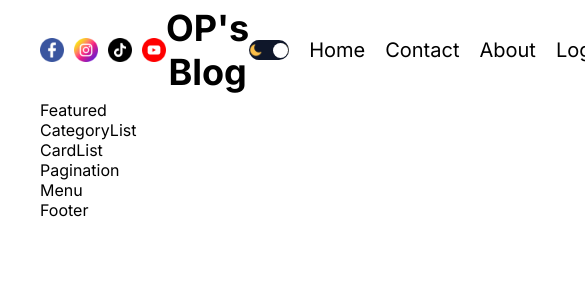
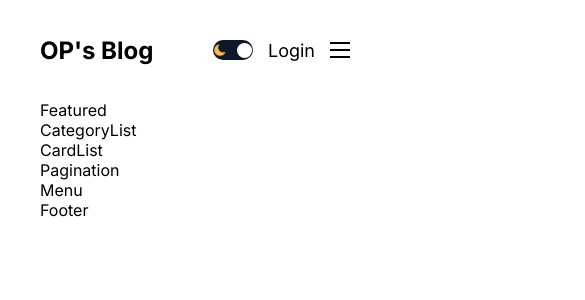
Before and after one commit to Op-Pautu/next-blog, a Next.js app: page / in a window 390 px wide. Shown: the top 300 px of the page, 585 px wide, since content can reach past the window. Built offline with nearby package versions, Linux system fonts and the light colour scheme.

Commit message:
Make menu a responsive hamburger

```diff
--- a/src/components/authLinks/AuthLinks.jsx
+++ b/src/components/authLinks/AuthLinks.jsx
@@ -1,7 +1,12 @@
+"use client";
+
 import Link from "next/link";
 import styles from "./authLinks.module.css";
+import { useState } from "react";
 
 const AuthLinks = () => {
+  const [open, setOpen] = useState(false);
+
   const status = "notauthenticated";
 
   return (
@@ -14,6 +19,26 @@
           <span className={styles.link}>Logout</span>
         </>
       )}
+      <div className={styles.burger} onClick={() => setOpen(!open)}>
+        <div className={styles.line}></div>
+        <div className={styles.line}></div>
+        <div className={styles.line}></div>
+      </div>
+      {open && (
+        <div className={styles.responsiveMenu}>
+          <Link href="/">Home</Link>
+          <Link href="/">About</Link>
+          <Link href="/">Contact</Link>
+          {status === "notauthenticated" ? (
+            <Link href="/">Login</Link>
+          ) : (
+            <>
+              <Link href="/write">Write</Link>
+              <span className={styles.link}>Logout</span>
+            </>
+          )}
+        </div>
+      )}
     </>
   );
 };
--- a/src/components/authLinks/authLinks.module.css
+++ b/src/components/authLinks/authLinks.module.css
@@ -1,3 +1,43 @@
 .link {
     cursor: pointer;
 }
+.burger {
+    width: 20px;
+    height: 16px;
+
+    flex-direction: column;
+    justify-content: space-between;
+    cursor: pointer;
+    display: none;
+}
+
+.line {
+    width: 100%;
+    height: 2px;
+    background-color: var(--textColor);
+
+}
+
+.responsiveMenu {
+    position: absolute;
+    top: 100px;
+    left: 0;
+    background-color: var(--bg);
+    height: calc(100vh - 100px);
+    width: 100%;
+    display: flex;
+    flex-direction: column;
+    align-items: center;
+    justify-content: center;
+    gap: 50px;
+    font-size: 36px;
+}
+
+@media screen and (max-width: 640px) {
+    .burger {
+        display: flex;
+    }
+    .link {
+        display: none;
+    }
+}
--- a/src/components/navbar/Navbar.jsx
+++ b/src/components/navbar/Navbar.jsx
@@ -15,9 +15,9 @@
       <div className={styles.logo}>OP&apos;s Blog</div>
       <div className={styles.links}>
         <ThemeToggle/>
-        <Link href="/">Home</Link>
-        <Link href="/contact">Contact</Link>
-        <Link href="/about">About</Link>
+        <Link className={styles.link} href="/">Home</Link>
+        <Link className={styles.link} href="/contact">Contact</Link>
+        <Link className={styles.link} href="/about">About</Link>
         <AuthLinks/>
 
       </div>
--- a/src/components/navbar/navbar.module.css
+++ b/src/components/navbar/navbar.module.css
@@ -24,3 +24,34 @@
     font-size: 20px;
     align-items: center;
 }
+
+@media screen and (max-width: 1280px) {
+    .logo {
+      font-size: 32px;
+    }
+    .links {
+      font-size: 18px;
+      gap: 15px;
+    }
+  }
+  @media screen and (max-width: 1024px) {
+    .social {
+      display: none;
+    }
+    .logo {
+      text-align: left;
+    }
+  }
+  @media screen and (max-width: 768px) {
+    .logo {
+      font-size: 24px;
+    }
+  }
+  @media screen and (max-width: 640px) {
+    .links{
+      justify-content: flex-end;
+    }
+    .link {
+      display: none;
+    }
+  }
--- a/src/components/themeToggle/ThemeToggle.jsx
+++ b/src/components/themeToggle/ThemeToggle.jsx
@@ -7,7 +7,7 @@
 
 const ThemeToggle = () => {
   const {theme, toggle} = useContext(ThemeContext)
-  console.log(theme);
+
   return (
     <div
       className={styles.container}
```
Also changed, not shown: src/app/globals.css (+6 -1 lines).
